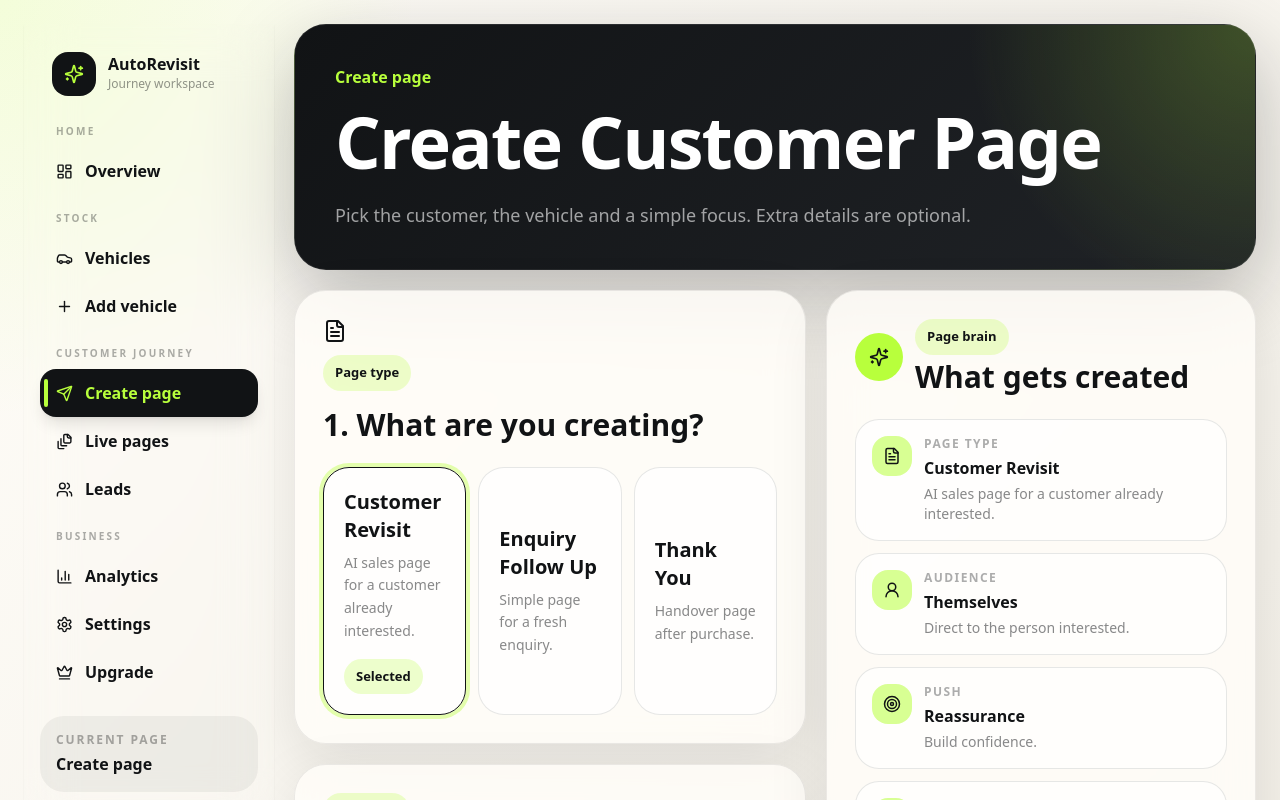
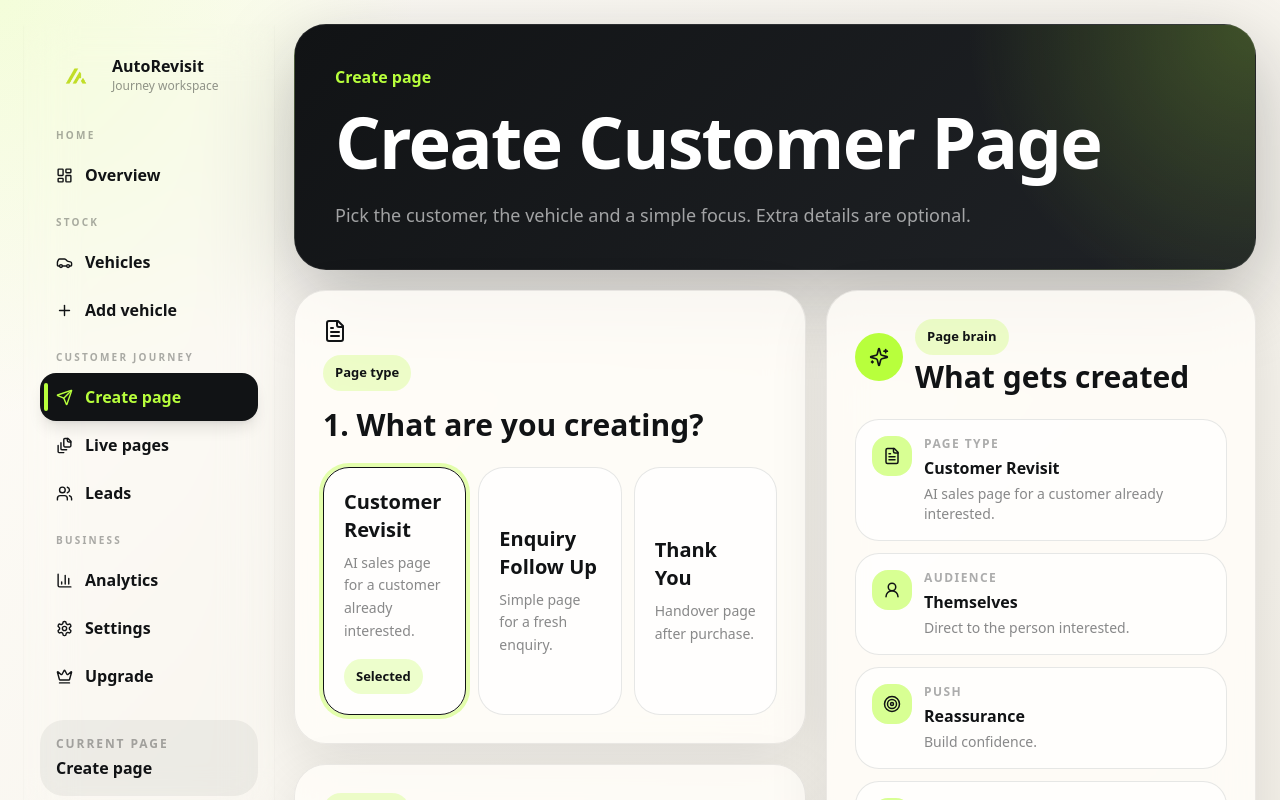
Before and after one commit to ps4fifa17-source/AutoRevisit, a Next.js app: page /dashboard/pages/new in a window 1280 px wide. Shown: the top 800 px of the page. Built offline with nearby package versions, Linux system fonts and the light colour scheme; no server answers.

Commit message:
Replace dashboard logo icon

```diff
--- a/components/DashboardNav.js
+++ b/components/DashboardNav.js
@@ -11,13 +11,14 @@ import {
   FileStack,
   BarChart3,
   Settings,
-  Sparkles,
   Plus,
   Send,
   Users,
   Crown,
   ShieldCheck,
 } from "lucide-react";
+
+const LOGO_SRC = "/logo.png";
 
 const baseItems = [
   { href: "/dashboard", label: "Overview", icon: LayoutDashboard, exact: true, group: "Home" },
@@ -35,11 +36,8 @@ const adminItem = { href: "/dashboard/admin", label: "Admin", icon: ShieldCheck,
 
 function isActive(pathname, item) {
   if (!pathname) return false;
-
-  // Prevent /dashboard/vehicles and /dashboard/vehicles/new both highlighting.
   if (item.href === "/dashboard/vehicles") return pathname === "/dashboard/vehicles";
   if (item.href === "/dashboard/vehicles/new") return pathname === "/dashboard/vehicles/new";
-
   return item.exact ? pathname === item.href : pathname === item.href || pathname.startsWith(`${item.href}/`);
 }
 
@@ -52,6 +50,7 @@ export default function DashboardNav() {
   useEffect(() => {
     async function run() {
       const { data: auth } = await supabase.auth.getUser();
+
       if (!auth.user) {
         setLoaded(true);
         return;
@@ -76,9 +75,14 @@ export default function DashboardNav() {
   return (
     <aside className="sticky top-0 z-40 -mx-4 mb-4 rounded-none border-x-0 border-t-0 bg-[#fffdf8]/92 p-2 shadow-sm backdrop-blur-xl md:card md:mx-0 md:mb-0 md:p-4 md:top-0 md:h-screen md:overflow-y-auto">
       <div className="hidden md:flex items-center gap-3 px-3 py-3 mb-3">
-        <div className="h-11 w-11 rounded-2xl bg-ink text-acid flex items-center justify-center">
-          <Sparkles size={20} />
+        <div className="h-12 w-12 flex items-center justify-center shrink-0">
+          <img
+            src={LOGO_SRC}
+            alt={`${BRAND.name} logo`}
+            className="h-11 w-11 object-contain"
+          />
         </div>
+
         <div>
           <p className="font-black leading-none">{BRAND.name}</p>
           <p className="text-xs text-ink/45 mt-1">Journey workspace</p>
@@ -106,7 +110,9 @@ export default function DashboardNav() {
                   active ? "bg-ink text-acid shadow-lg" : "hover:bg-ink/6 text-ink"
                 }`}
               >
-                {active && <span className="absolute bottom-0 left-1/2 h-1 w-7 -translate-x-1/2 rounded-full bg-acid md:bottom-auto md:left-1 md:top-1/2 md:h-7 md:w-1 md:-translate-x-0 md:-translate-y-1/2" />}
+                {active && (
+                  <span className="absolute bottom-0 left-1/2 h-1 w-7 -translate-x-1/2 rounded-full bg-acid md:bottom-auto md:left-1 md:top-1/2 md:h-7 md:w-1 md:-translate-x-0 md:-translate-y-1/2" />
+                )}
                 <Icon size={17} />
                 <span className="hidden sm:inline md:inline">{item.label}</span>
               </Link>
```
Also changed, not shown: public/logo.png (added).
